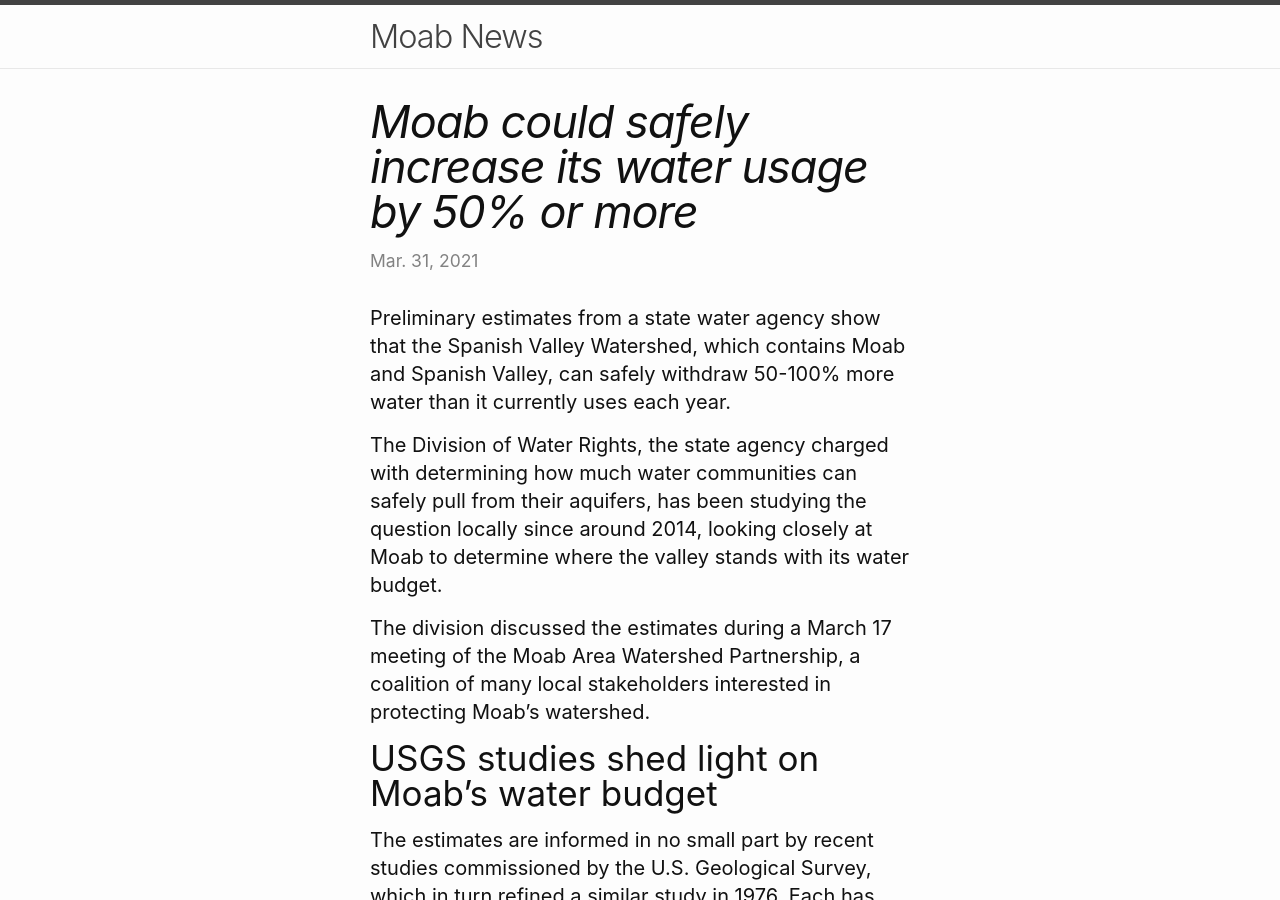
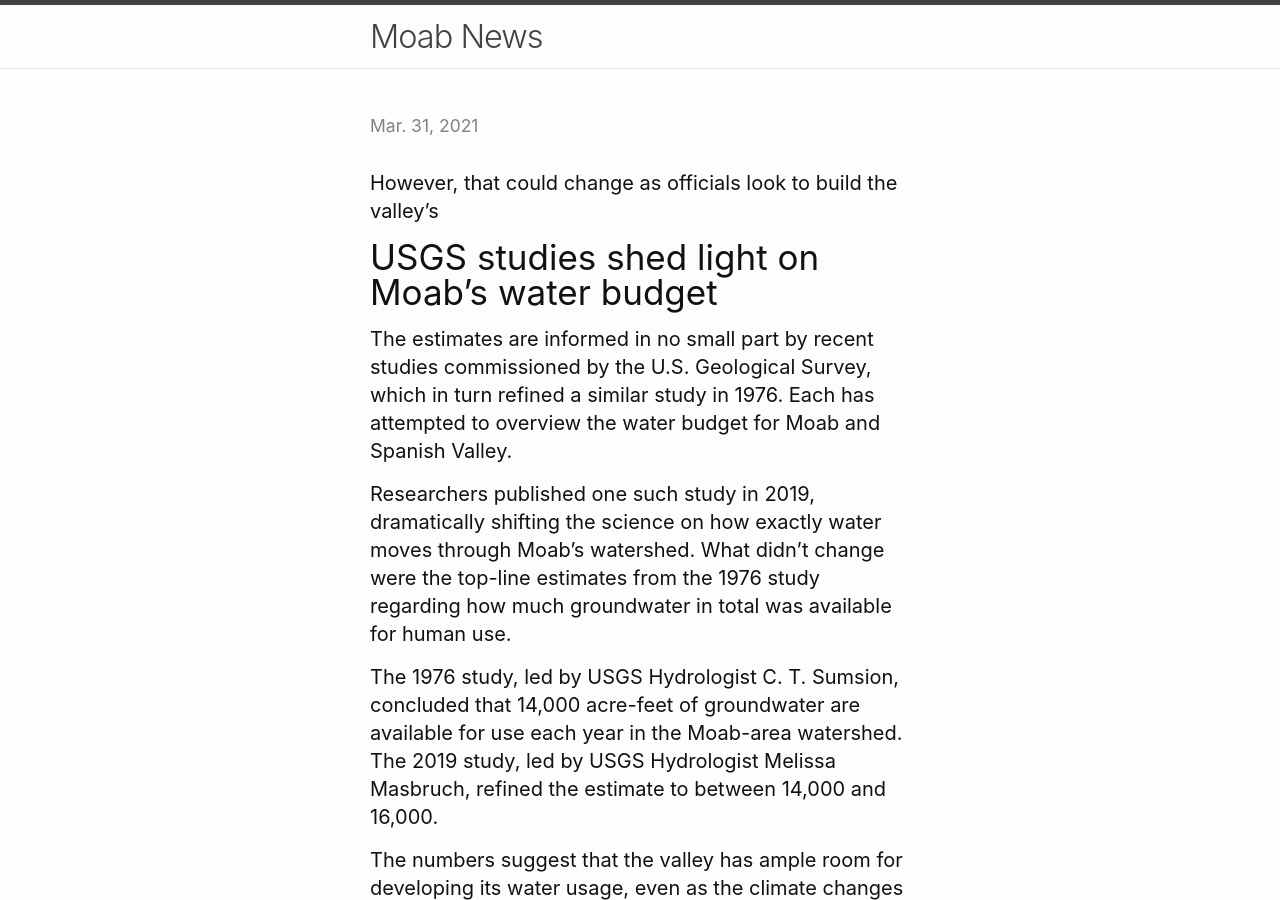
Before and after one commit to CarterPape/moab.news, a Jekyll site: the page built from _posts/2021/03/2021-03-31-.md, in a window 1280 px wide and 900 px high. Built offline with Jekyll 4.4.1, drawn with Linux system fonts in a browser that asks for light colours.

Commit message:
creates March 30 post

```diff
--- a/_posts/2021/03/2021-03-31-.md
+++ b/_posts/2021/03/2021-03-31-.md
@@ -1,10 +1,4 @@
-# Moab could safely increase its water usage by 50% or more
-
-Preliminary estimates from a state water agency show that the Spanish Valley Watershed, which contains Moab and Spanish Valley, can safely withdraw 50-100% more water than it currently uses each year.
-
-The Division of Water Rights, the state agency charged with determining how much water communities can safely pull from their aquifers, has been studying the question locally since around 2014, looking closely at Moab to determine where the valley stands with its water budget.
-
-The division discussed the estimates during a March 17 meeting of the Moab Area Watershed Partnership, a coalition of many local stakeholders interested in protecting Moab's watershed.
+However, that could change as officials look to build the valley's
 
 ## USGS studies shed light on Moab's water budget
 
```
Also changed, not shown: _posts/2021/03/2021-03-30-.md (added, +22 -0 lines).
